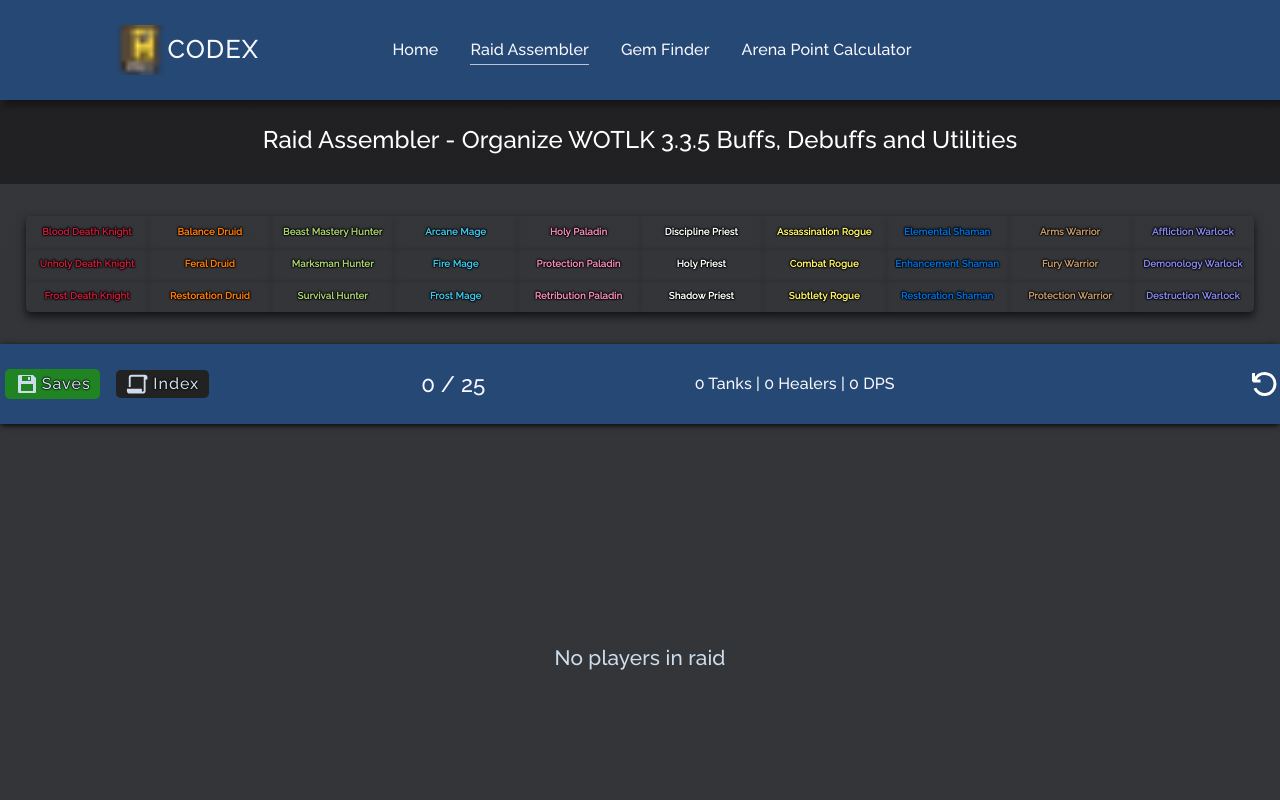
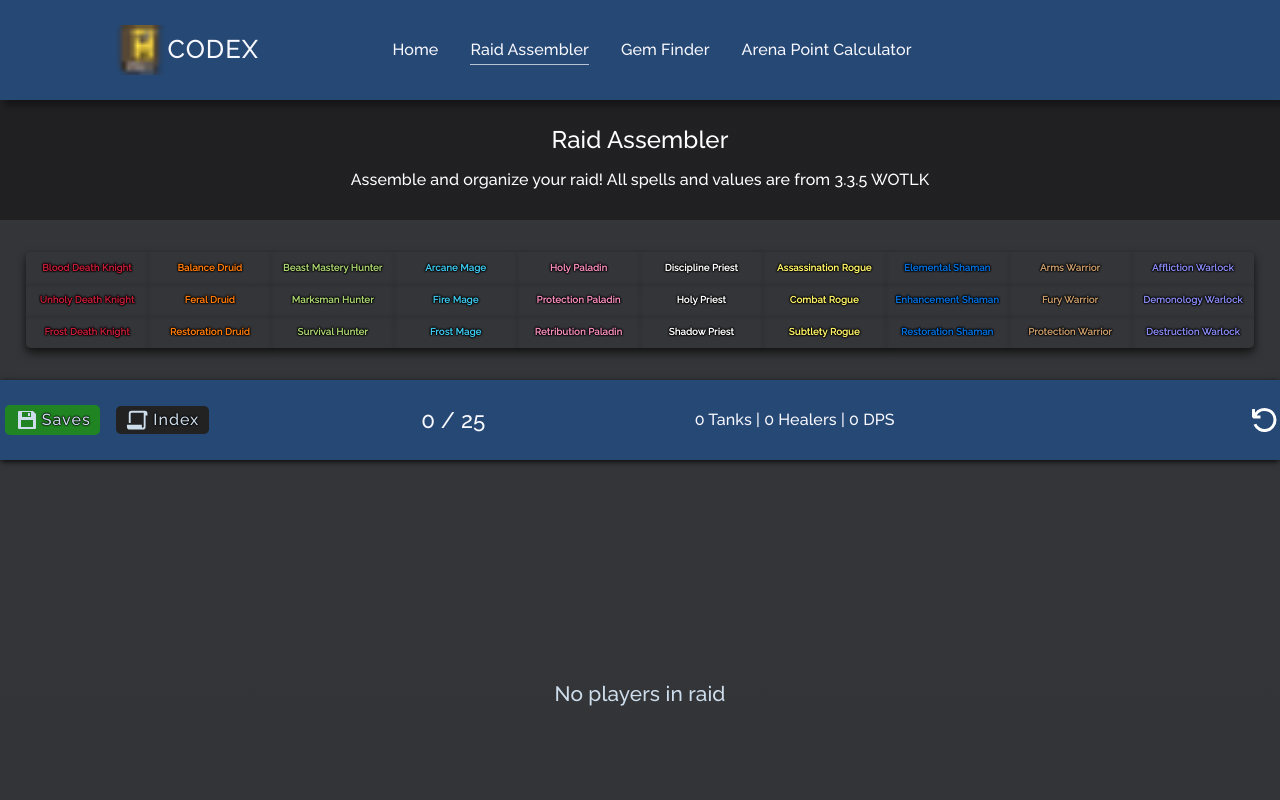
Before and after one commit to MarcusMohns/Codex-Online, a React (Create React App) app: page /raidassembler in a window 1280 px wide. Shown: the top 800 px of the page. Built offline with nearby package versions, Linux system fonts and the light colour scheme.

Commit message:
changed text and added subheaders for page headers

```diff
--- a/src/pages/arenapointcalculator.js
+++ b/src/pages/arenapointcalculator.js
@@ -92,7 +92,7 @@ function Arenapointcalculator() {
 
   return (
     <>
-      <Header>Arena Point Calculator - 3.3.5 WOTLK </Header>
+      <Header>Arena Point Calculator - WOTLK </Header>
       <SubHeader>
         Make sure that the team has played at least 10 games and that you have
         played 30% of the total week team games at the reset. Otherwise you will
--- a/src/pages/gemfinder.js
+++ b/src/pages/gemfinder.js
@@ -3,7 +3,7 @@ import GemTable from "../components/GemTable";
 import gemArray from "../Gems";
 import Checkboxes from "../components/Checkboxes";
 import filterNames from "../FilterNames";
-import { Header } from "../components/styles/RaidAssembler.styled";
+import { Header, SubHeader } from "../components/styles/RaidAssembler.styled";
 import {
   Main,
   GemTableContainer,
@@ -196,7 +196,10 @@ const Gemfinder = () => {
 
   return (
     <>
-      <Header>Gem Finder - WOTLK Gems</Header>
+      <Header>Gem Finder</Header>
+      <SubHeader>
+        Find a gem! All gems found here are from 3.3.5 WOTLK
+      </SubHeader>
       <Main>
         <h2 className="header">
           <div className="header-text-icon-container">
--- a/src/pages/raidassembler.js
+++ b/src/pages/raidassembler.js
@@ -23,6 +23,7 @@ import {
   UtilityHeaderButton,
   RaidCooldownIcon,
   ContentTitle,
+  SubHeader,
 } from "../components/styles/RaidAssembler.styled";
 
 const { v4: uuidv4 } = require("uuid");
@@ -540,9 +541,11 @@ const RaidAssembler = () => {
 
   return (
     <>
-      <Header>
-        Raid Assembler - Organize WOTLK 3.3.5 Buffs, Debuffs and Utilities
-      </Header>
+      <Header>Raid Assembler</Header>
+      <SubHeader>
+        Assemble and organize your raid! All spells and values are from 3.3.5
+        WOTLK
+      </SubHeader>
       <SpecContainer className="spec-container">
         <SpecButtons
           className="spec-buttons"
```
